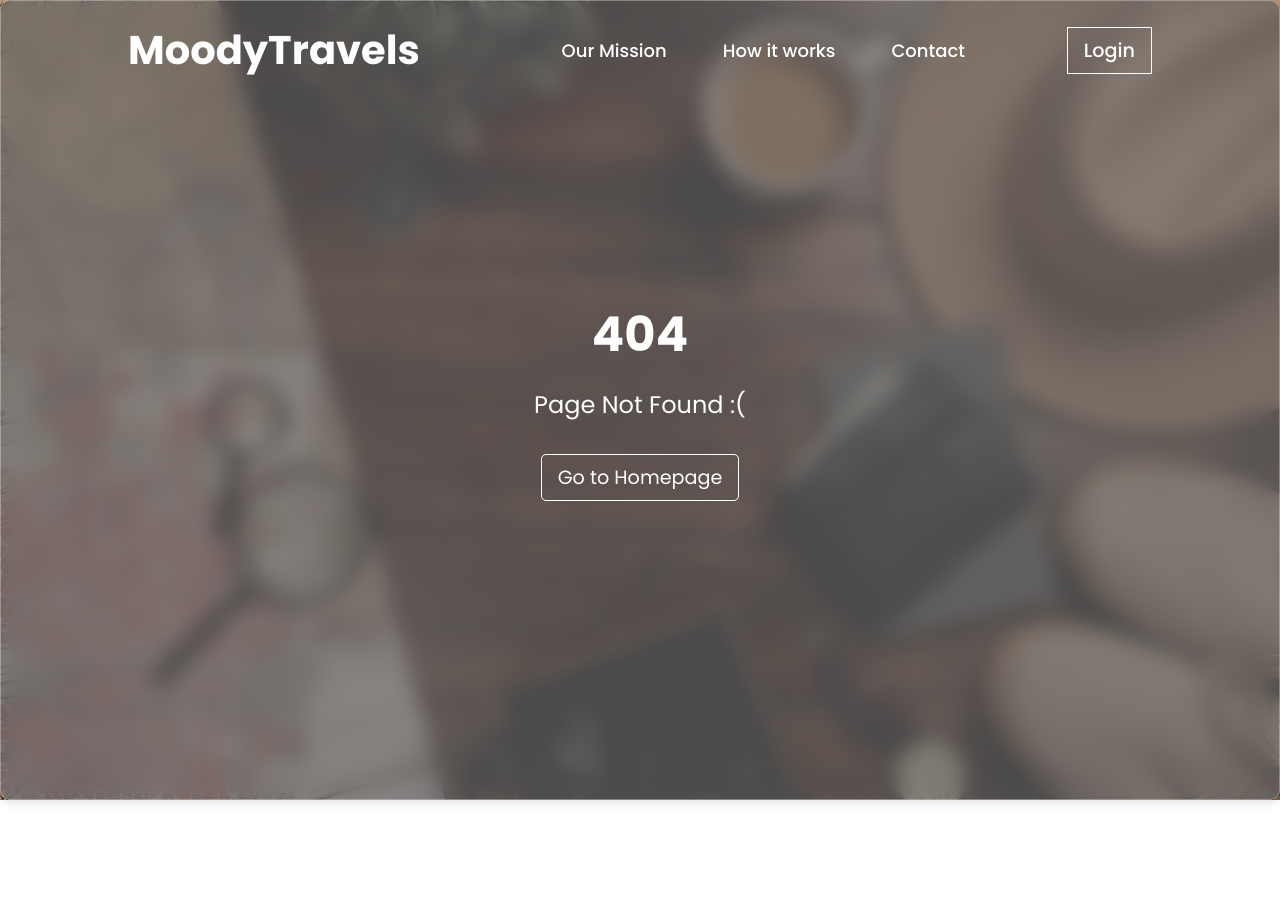
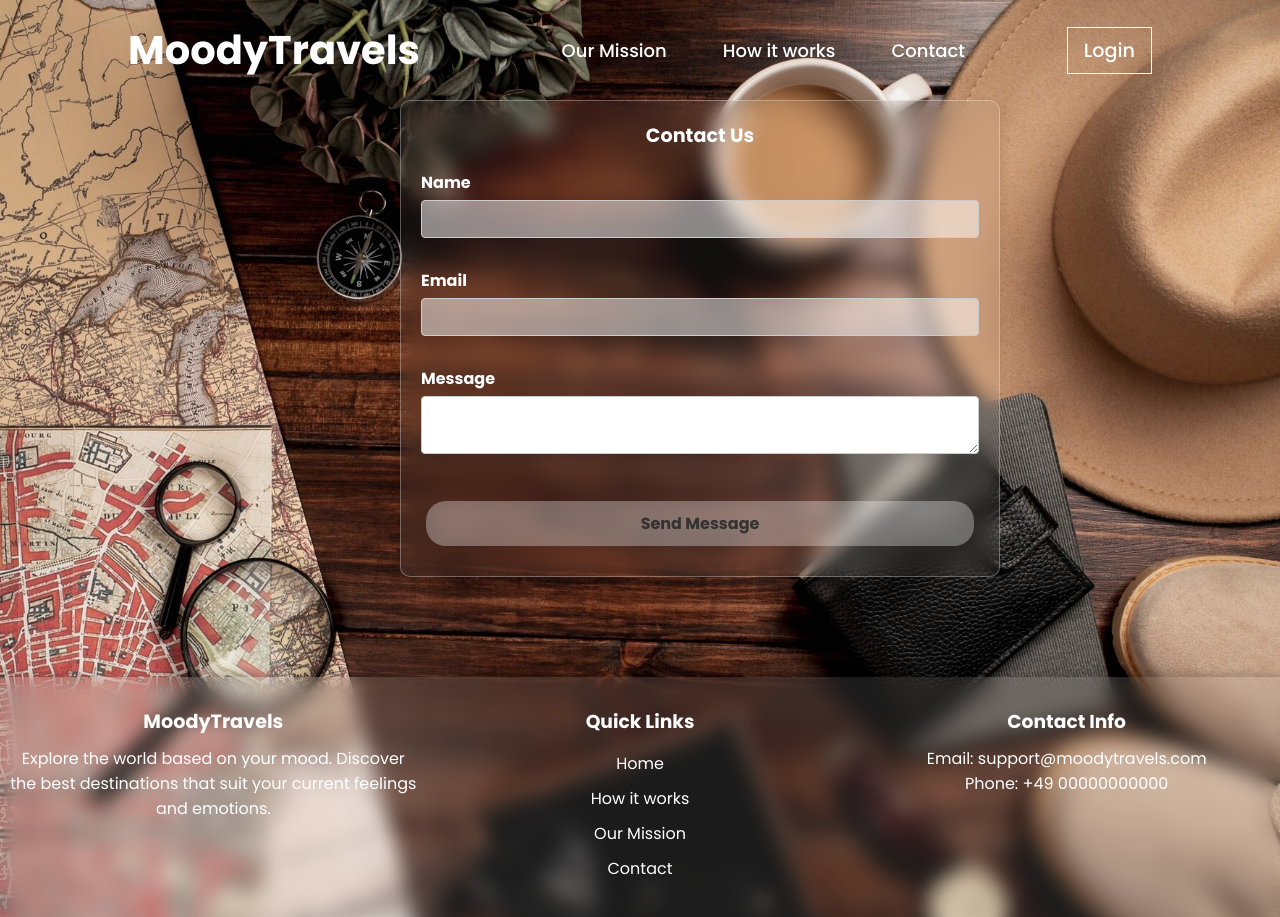
Before and after one commit to MoodyTravelsOrg/MoodyTravels, a React (Vite) app in the folder frontend/: page /contact in a window 1280 px wide. Before the commit this address had no page. Shown: the top 917 px of the page. Before the commit the page ends 800 px from the top, so only its background shows below. Built offline with nearby package versions, Linux system fonts and the light colour scheme.

Commit message:
new components contact and footer

```diff
--- a/frontend/src/App.jsx
+++ b/frontend/src/App.jsx
@@ -1,5 +1,5 @@
 import React from 'react';
-import {Route, Routes,} from "react-router-dom";
+import { Route, Routes } from "react-router-dom";
 import Layout from "./components/Layout/Layout";
 import Homepage from "./views/Homepage";
 import Login from "./components/Login/Login";
@@ -9,22 +9,28 @@ import TravelMood from "./components/TravelMood/TravelMood";
 import DestinationDetail from "./components/DestinationView/DestinationView";
 import PageNotFound from "./views/PageNotFound";
 import UserProfile from './components/UserProfile/UserProfile';
+import Contact from './components/Contact/Contact';
 
-// App component with all the routing logic for make posible the navigation between the different views and keeping the Navbar component always visible at the top of the page
+
+// App component with all the routing logic for making possible the navigation between the different views and keeping the Navbar component always visible at the top of the page
 const App = () => {
   return (
+    <>
       <Routes>
         <Route path="/" element={<Layout />}>
-        <Route index element={<Homepage  />} />
+          <Route index element={<Homepage />} />
           <Route path="/mood-tracker" element={<MoodTracker />} />
           <Route path="/travel-mood" element={<TravelMood />} />
           <Route path="/destination/:name" element={<DestinationDetail />} />
-        <Route path="/login" element={<Login  />} />
-        <Route path="/register" element={<Register  />} />
-        <Route path="/user-profile" element={<UserProfile /* userId={userId} setUserImage={setUserImage} setUsername={setUsername} */ />} />
+          <Route path="/login" element={<Login />} />
+          <Route path="/register" element={<Register />} />
+          <Route path="/user-profile" element={<UserProfile />} />
+          <Route path="/contact" element={<Contact />} />
           <Route path="*" element={<PageNotFound />} />
         </Route>
       </Routes>
+
+    </>
   );
 };
 
--- /dev/null
+++ b/frontend/src/components/Contact/Contact.css
@@ -0,0 +1,54 @@
+.contact-container {
+  max-width: 600px;
+  padding: 20px;
+  width: 100%;
+  margin-top: 100px;
+  margin-bottom: 100px;
+  margin-left: 400px;
+  background: rgba(255, 255, 255, 0.056);
+  border-radius: 10px;
+  box-shadow: 0 4px 8px rgba(0, 0, 0, 0.1);
+  backdrop-filter: blur(10px);
+  border: 1px solid rgba(255, 255, 255, 0.3);
+  color: #fff;
+  transition: all 0.3s ease;
+  }
+
+  .contact-form {
+    display: flex;
+    flex-direction: column;
+  }
+
+  .form-group {
+    margin-bottom: 15px;
+  }
+
+  .form-group label {
+    display: block;
+    margin-bottom: 5px;
+  }
+
+  .form-group input,
+  .form-group textarea {
+    width: 100%;
+    padding: 8px;
+    border: 1px solid #ccc;
+    border-radius: 4px;
+  }
+
+  .submit-button {
+    padding: 10px 20px;
+    margin: 10px 5px;
+    border: none;
+    border-radius: 20px;
+    background: rgba(255, 255, 255, 0.3);
+    backdrop-filter: blur(10px);
+    color: #333;
+    cursor: pointer;
+    transition: background 0.3s, color 0.3s;
+  }
+
+  .submit-button:hover {
+    background: rgba(255, 255, 255, 0.5);
+    color: #000;
+  }
--- /dev/null
+++ b/frontend/src/components/Contact/Contact.jsx
@@ -0,0 +1,27 @@
+import React from 'react';
+import './Contact.css';
+
+const Contact = () => {
+  return (
+    <div className="contact-container">
+      <h2>Contact Us</h2>
+      <form className="contact-form">
+        <div className="form-group">
+          <label htmlFor="name">Name</label>
+          <input type="text" id="name" name="name" required />
+        </div>
+        <div className="form-group">
+          <label htmlFor="email">Email</label>
+          <input type="email" id="email" name="email" required />
+        </div>
+        <div className="form-group">
+          <label htmlFor="message">Message</label>
+          <textarea id="message" name="message" required></textarea>
+        </div>
+        <button type="submit" className="submit-button">Send Message</button>
+      </form>
+    </div>
+  );
+};
+
+export default Contact;
--- /dev/null
+++ b/frontend/src/components/Footer/Footer.css
@@ -0,0 +1,51 @@
+.footer {
+  width: 100%;
+  position: sticky;
+  margin-bottom: ;
+  background: rgba(255, 255, 255, 0.1);
+  backdrop-filter: blur(10px);
+  -webkit-backdrop-filter: blur(10px);
+  color: white;
+  padding: 20px 0;
+  margin: 0 auto;
+  text-align: center;
+  box-shadow: 0 -2px 10px rgba(0, 0, 0, 0.2);
+}
+
+.footer-content {
+  display: flex;
+  flex-wrap: wrap;
+  justify-content: space-around;
+  align-items: flex-start;
+}
+
+.footer-section {
+  flex: 1;
+  margin: 10px;
+}
+
+.footer-section h2, .footer-section h3 {
+  margin-bottom: 10px;
+}
+
+.footer-section ul {
+  list-style: none;
+  padding: 0;
+}
+
+.footer-section ul li {
+  margin-bottom: 10px;
+}
+
+.footer-section ul li a {
+  color: white;
+  text-decoration: none;
+}
+
+.footer-section ul li a:hover {
+  text-decoration: underline;
+}
+
+.footer-bottom {
+  margin-top: 20px;
+}
--- /dev/null
+++ b/frontend/src/components/Footer/Footer.jsx
@@ -0,0 +1,34 @@
+import React from 'react';
+import './Footer.css';
+
+const Footer = () => {
+  return (
+    <footer className="footer">
+      <div className="footer-content">
+        <div className="footer-section about">
+          <h2>MoodyTravels</h2>
+          <p>Explore the world based on your mood. Discover the best destinations that suit your current feelings and emotions.</p>
+        </div>
+        <div className="footer-section links">
+          <h3>Quick Links</h3>
+          <ul>
+            <li><a href="/">Home</a></li>
+            <li><a href="/how-it-works">How it works</a></li>
+            <li><a href="/mission">Our Mission</a></li>
+            <li><a href="/contact">Contact</a></li>
+          </ul>
+        </div>
+        <div className="footer-section contact-info">
+          <h3>Contact Info</h3>
+          <p>Email: support@moodytravels.com</p>
+          <p>Phone: +49 00000000000</p>
+        </div>
+      </div>
+      <div className="footer-bottom">
+        <p>&copy; 2024 MoodyTravels. All Rights Reserved.</p>
+      </div>
+    </footer>
+  );
+};
+
+export default Footer;
--- a/frontend/src/components/Layout/Layout.jsx
+++ b/frontend/src/components/Layout/Layout.jsx
@@ -1,19 +1,20 @@
-import React from 'react'
-import { Outlet } from 'react-router-dom'
-import Navbar from '../Navbar/Navbar'
+import React from 'react';
+import { Outlet } from 'react-router-dom';
+import Navbar from '../Navbar/Navbar';
+import Footer from '../Footer/Footer';
 
 function Layout() {
   return (
     <>
       <header>
-        <Navbar
-        />
+        <Navbar />
       </header>
       <main>
         <Outlet />
       </main>
+      <Footer />
     </>
-  )
+  );
 }
 
 export default Layout;
```
Lines whose indentation alone changed are shown as unchanged.
